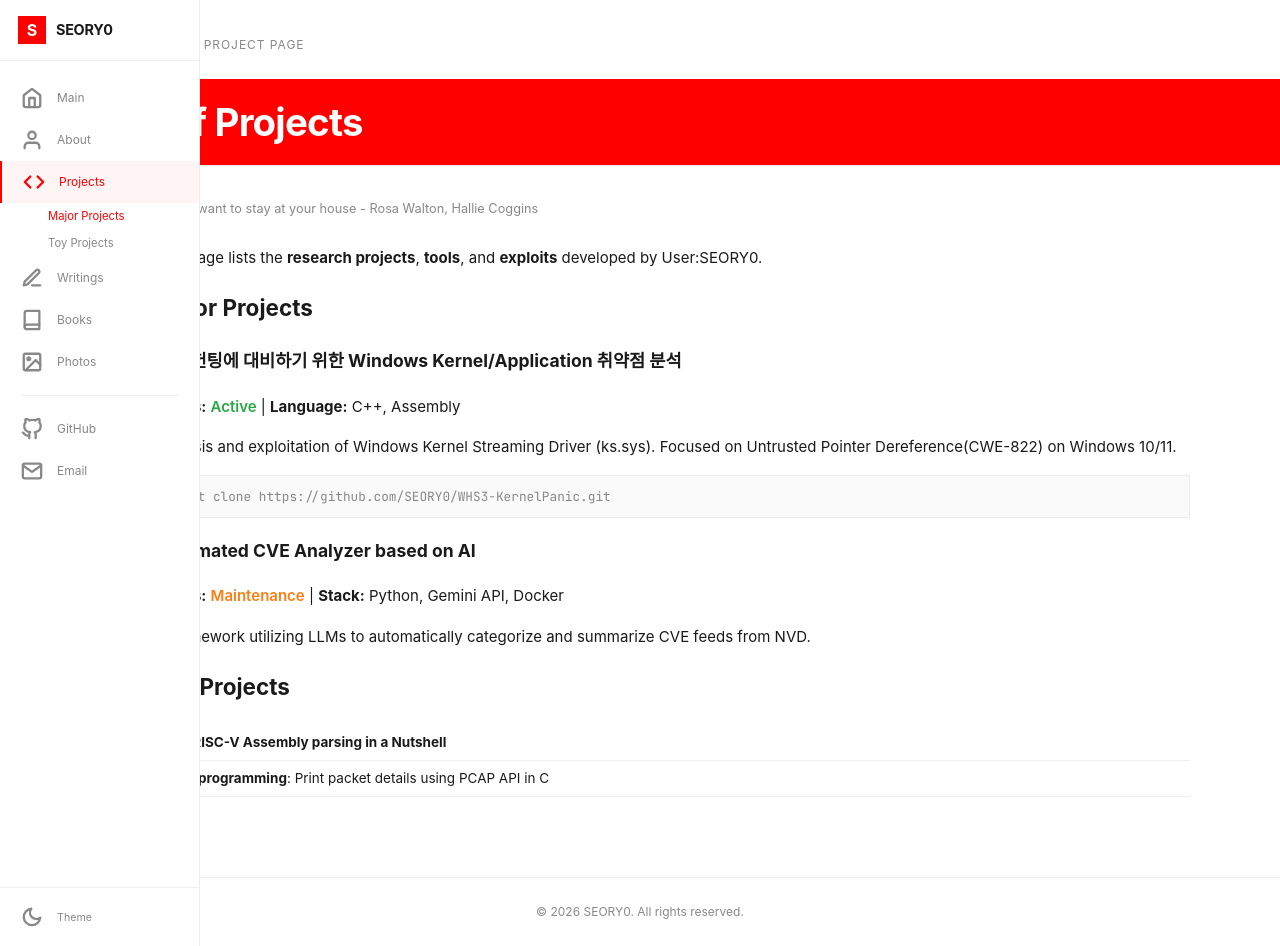
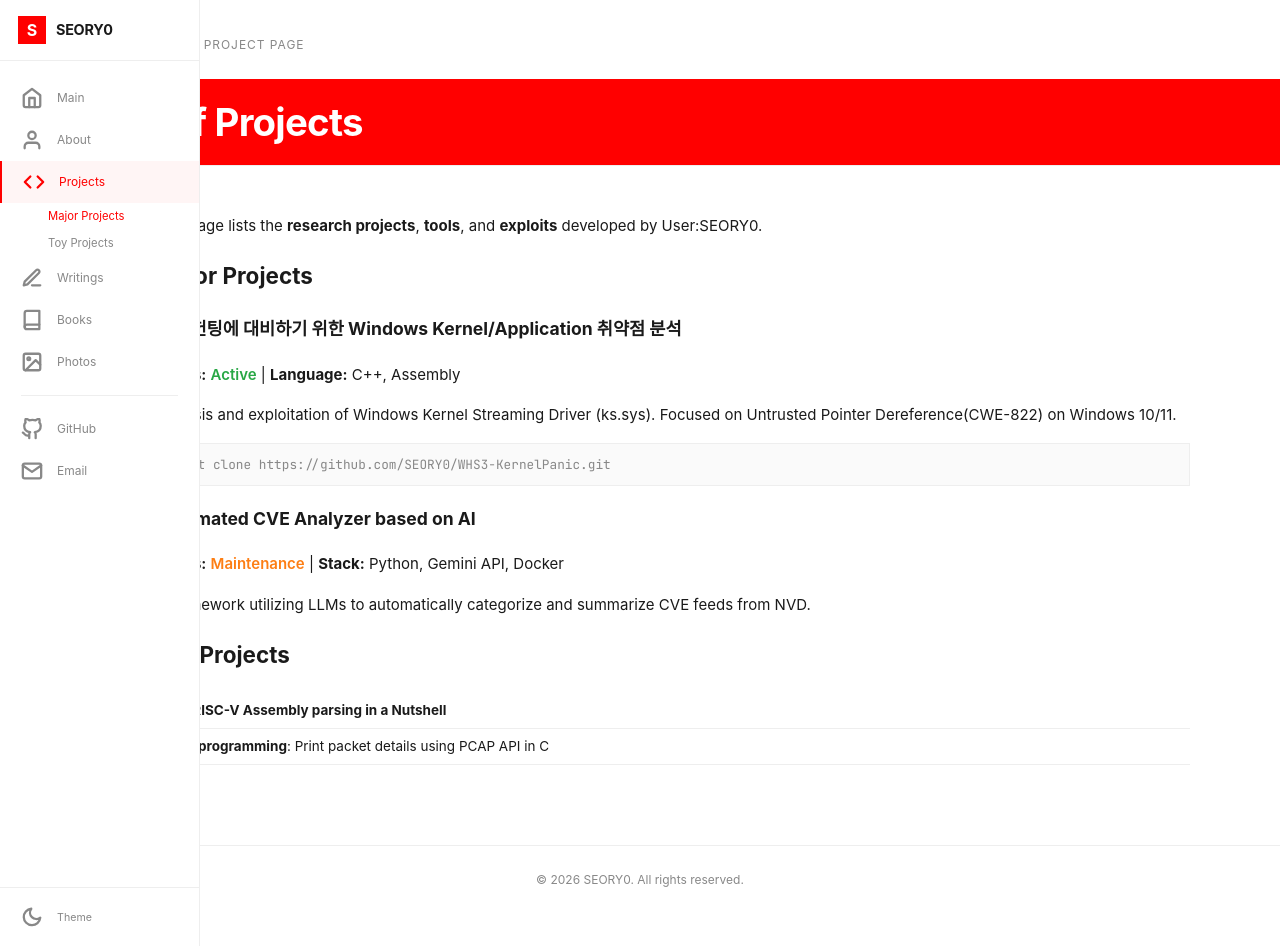
Before and after one commit to SEORY0/SEORY0.github.io, a Jekyll site: the page built from projects.html, in a window 1280 px wide and 946 px high. Built offline with Jekyll 4.4.1, drawn with Linux system fonts in a browser that asks for light colours; some web fonts are replaced.

Commit message:
chore: 모든 페이지에서 subtitle 제거
Co-Authored-By: Claude Opus 4.6 (1M context) <noreply@anthropic.com>

```diff
--- a/about.html
+++ b/about.html
@@ -2,7 +2,6 @@
 layout: wiki-page
 page_class: page-about
 page_title: "User:SEORY0"
-subtitle: "I really want to stay at your house - Rosa Walton, Hallie Coggins"
 show_lastmod: true
 ---
 
--- a/books.html
+++ b/books.html
@@ -3,7 +3,6 @@ layout: wiki-page
 page_class: User_SEORY0_Library
 page_title: "User:SEORY0/Library"
 toolbar_left: "Library"
-subtitle: "I really want to stay at your house - Rosa Walton, Hallie Coggins"
 ---
 
 <p>A personal archive of technical books, papers, and essays. <br>
--- a/photos.html
+++ b/photos.html
@@ -3,7 +3,6 @@ layout: wiki-page
 page_class: Gallery_Photos
 page_title: "Gallery:Photos"
 toolbar_left: "Gallery"
-subtitle: "I really want to stay at your house - Rosa Walton, Hallie Coggins"
 ---
 
 <p>A collection of snapshots from conferences, CTFs, and life.</p>
--- a/projects.html
+++ b/projects.html
@@ -3,7 +3,6 @@ layout: wiki-page
 page_class: Project_List
 page_title: "List of Projects"
 toolbar_left: "Project Page"
-subtitle: "I really want to stay at your house - Rosa Walton, Hallie Coggins"
 include_search: true
 ---
 
```
